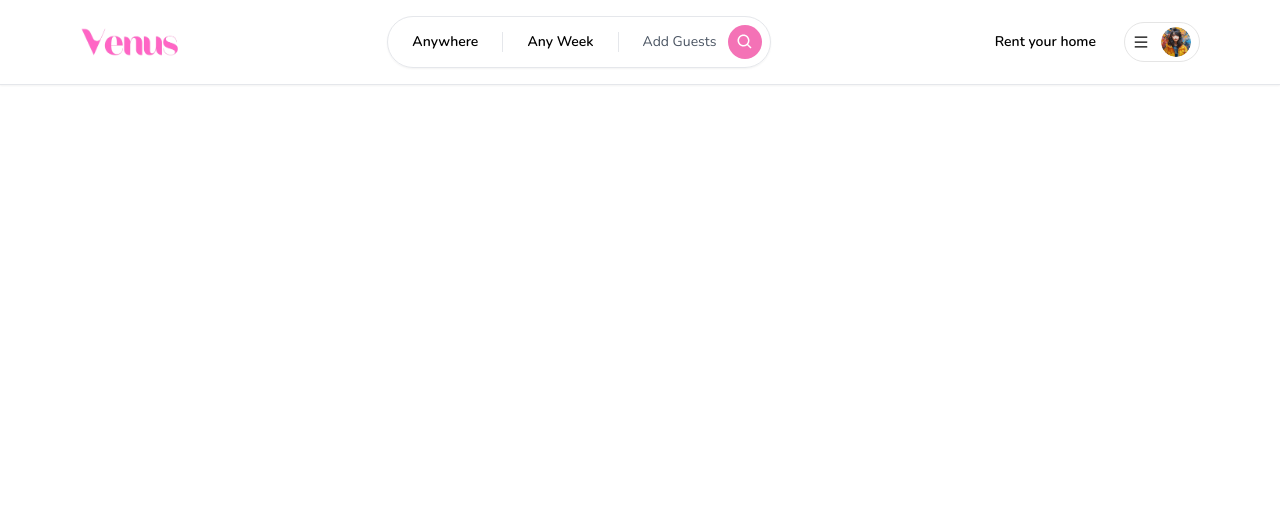
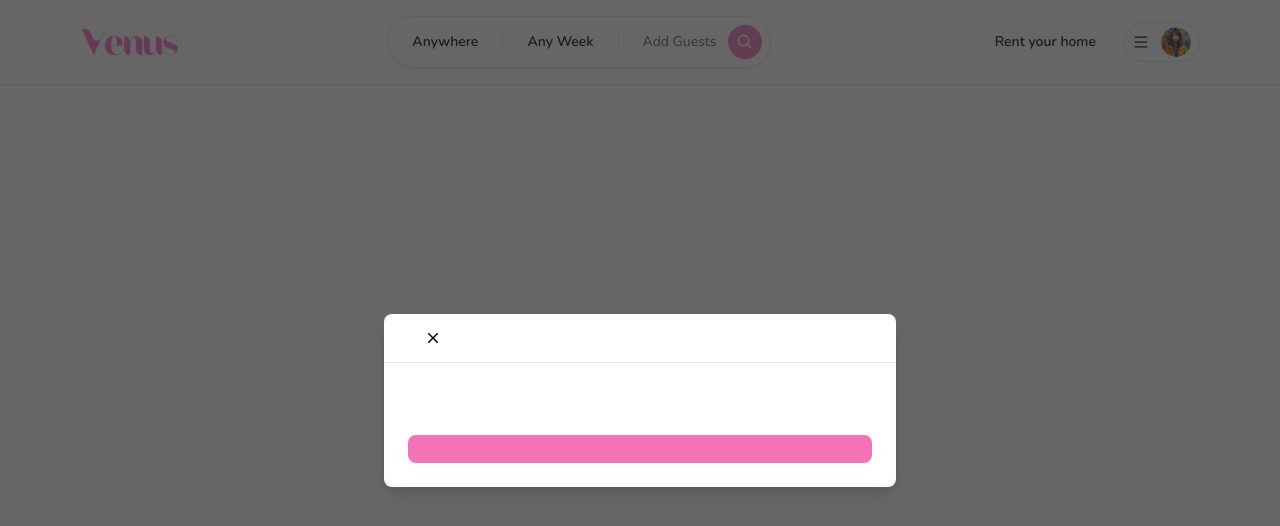
Before and after one commit to bensaidanas/rental-house, a Next.js app: page / in a window 1280 px wide. Shown: the top 526 px of the page. Built offline with nearby package versions, Linux system fonts and the light colour scheme.

Commit message:
Adding the Modal / Button components

```diff
--- /dev/null
+++ b/app/components/Button.tsx
@@ -0,0 +1,52 @@
+'use client'
+
+import React from "react";
+import { IconType } from "react-icons";
+
+interface ButtonProps {
+    label: string;
+    onClick: (e: React.MouseEvent<HTMLButtonElement>) => void;
+    disabled?: boolean;
+    outline?: boolean;
+    small?: boolean;
+    icon?: IconType;
+}
+
+const Button: React.FC<ButtonProps> = ({
+    label,
+    onClick,
+    disabled,
+    outline,
+    small,
+    icon: Icon
+}) => {
+    return (
+        <button
+            onClick={onClick}
+            disabled={disabled}
+            className={`
+                relative
+                disabled:opacity-70
+                disabled:cursor-not-allowed
+                rounded-lg
+                hover:opacity-80
+                transition
+                w-full
+                ${outline ? 'bg-white' : 'bg-pink-400'}
+                ${outline ? 'border-black' : 'border-pink-400'}
+                ${outline ? 'text-black' : 'text-white'}
+                ${small ? 'py-1' : 'py-3'}
+                ${small ? 'text-sm' : 'text-md'}
+                ${small ? 'font-light' : 'font-semibold'}
+                ${small ? 'border-[1px]' : 'border-2'}
+            `}
+        >
+            {Icon && (
+                <Icon size={24} className="absolute left-4 top-3 " />
+            )}
+            {label}
+        </button>
+    )
+}
+
+export default Button
--- /dev/null
+++ b/app/components/modals/Modal.tsx
@@ -0,0 +1,117 @@
+'use client'
+
+import { useCallback, useEffect, useState } from "react";
+import { IoMdClose } from "react-icons/io"
+import Button from "../Button";
+
+interface ModalProps {
+    isOpen?: boolean;
+    onClose: () => void;
+    onSubmit: () => void;
+    title?: string;
+    body?: React.ReactElement;
+    footer?: React.ReactElement;
+    actionLabel: string;
+    disabled?: boolean;
+    secondaryAction?: () => void;
+    secondaryActionLabel?: string;
+}
+
+const Modal: React.FC<ModalProps> = ({
+    isOpen,
+    onClose,
+    onSubmit,
+    title,
+    body,
+    footer,
+    actionLabel,
+    disabled,
+    secondaryAction,
+    secondaryActionLabel
+}) => {
+    const [showModal, setShowModal] = useState(isOpen);
+
+    useEffect(() => {
+        setShowModal(isOpen);
+    }, [isOpen])
+
+    const handleClose = useCallback(() => {
+        if (disabled) {
+            return;
+        }
+
+        setShowModal(false);
+        setTimeout(() => {
+            onClose();
+        }, 300)
+    }, [disabled, onClose])
+
+    const handleSubmit = useCallback(() => {
+        if (disabled) {
+            return;
+        }
+
+        onSubmit();
+    }, [disabled, onSubmit])
+
+    const handleSecondaryAction = useCallback(() => {
+        if (disabled || !secondaryAction) {
+            return;
+        }
+
+        secondaryAction();
+    }, [disabled, secondaryAction])
+
+    if (!isOpen) {
+        return null;
+    }
+
+    return (
+        <>
+            <div className="justify-center items-center flex overflow-x-hidden overflow-y-auto fixed inset-0 z-50 outline-none focus:outline-none bg-neutral-800/70">
+                <div className="relative w-full md:w-4/6 lg:w-3/6 xl:w-2/5 my-6 mx-auto h-full lg:h-auto md:h-auto">
+                    {/* CONTENT */}
+                    <div className={`
+                        translate
+                        duration-300
+                        h-full
+                        ${showModal ? 'translate-y-0' : 'translate-y-full'}
+                        ${showModal ? 'opacity-100' : 'opacity-0'}
+                    `}>
+                        <div className="translate h-full lg:h-auto md:h-auto border-0 rounded-lg shadow-lg relative flex flex-col w-full bg-white outline-none focus:outline-none">
+                            {/* HEADER */}
+                            <div className="flex items-center justify-center p-6 rounded-t relative border-b-[1px]">
+                                <button
+                                    onClick={handleClose}
+                                    className="p-1 border-0 hover:opacity-70 transition absolute left-9"
+                                >
+                                    <IoMdClose size={18} />
+                                </button>
+                                <div className="text-lg font-semibold">
+                                    {title}
+                                </div>
+                            </div>
+
+                            {/* BODY */}
+                            <div className="relative p-6 flex-auto">
+                                {body}
+                            </div>
+
+                            {/* FOOTER */}
+                            <div className="flex flex-col gap-2 p-6">
+                                <div className="flex items-center gap-4 w-full">
+                                    {secondaryAction && secondaryActionLabel && (
+                                        <Button outline  disabled={disabled} label={secondaryActionLabel} onClick={handleSecondaryAction} />
+                                    )}
+                                    <Button  disabled={disabled} label={actionLabel} onClick={handleSubmit} />
+                                </div>
+                            </div>
+                        </div>
+                    </div>
+                </div>
+            </div>
+        </>
+    )
+}
+
+export default Modal
--- a/app/layout.tsx
+++ b/app/layout.tsx
@@ -1,3 +1,4 @@
+import Modal from './components/modals/Modal'
 import Navbar from './components/nav/Navbar'
 import './globals.css'
 import { Inter, Nunito } from 'next/font/google'
@@ -18,6 +19,7 @@
   return (
     <html lang="en">
       <body className={nunito.className}>
+        <Modal isOpen />
         <Navbar />
         {children}
       </body>
```
